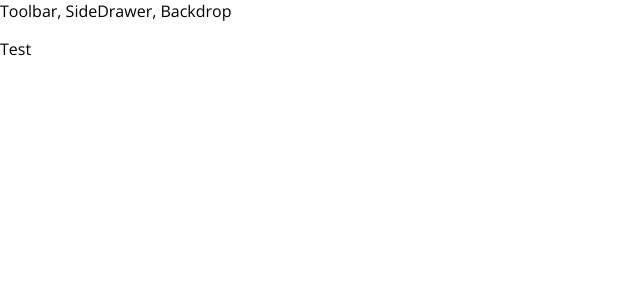
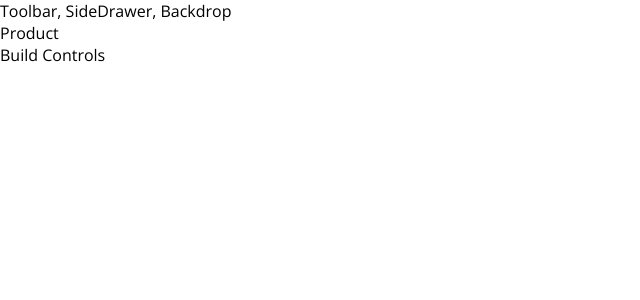
Before and after one commit to W3AI/react-service-builder, a React app: page / in a window 1280 px wide. Shown: the top 300 px of the page, without its empty margins (0-640 px from the left). Built offline with nearby package versions, Linux system fonts and the light colour scheme.

Commit message:
added ProductBuilder component

```diff
--- a/src/App.js
+++ b/src/App.js
@@ -1,13 +1,14 @@
 import React, { Component } from 'react';
 
 import Layout from './components/Layout/Layout';
+import ProductBuilder from './containers/ProductBuilder/ProductBuilder';
 
 class App extends Component {
   render() {
     return (
       <div>
           <Layout>
-              <p>Test</p>
+            <ProductBuilder />
           </Layout>
       </div>
     );
--- /dev/null
+++ b/src/containers/ProductBuilder/ProductBuilder.js
@@ -0,0 +1,16 @@
+import React, { Component } from 'react';
+
+import Aux from '../../hoc/Aux';
+
+class ProductBuilder extends Component {
+    render () {
+        return (
+            <Aux>
+                <div>Product</div>
+                <div>Build Controls</div>
+            </Aux>
+        );
+    }
+}
+
+export default ProductBuilder;
```
